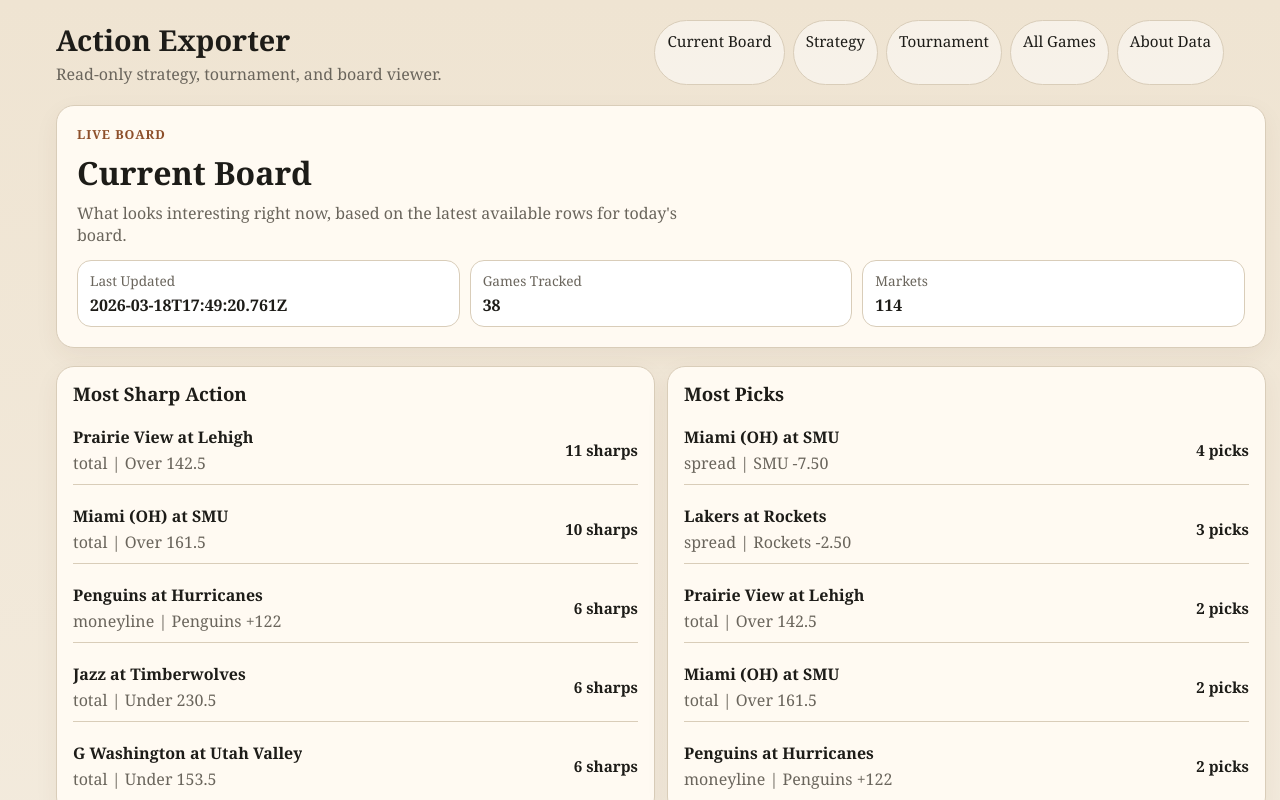
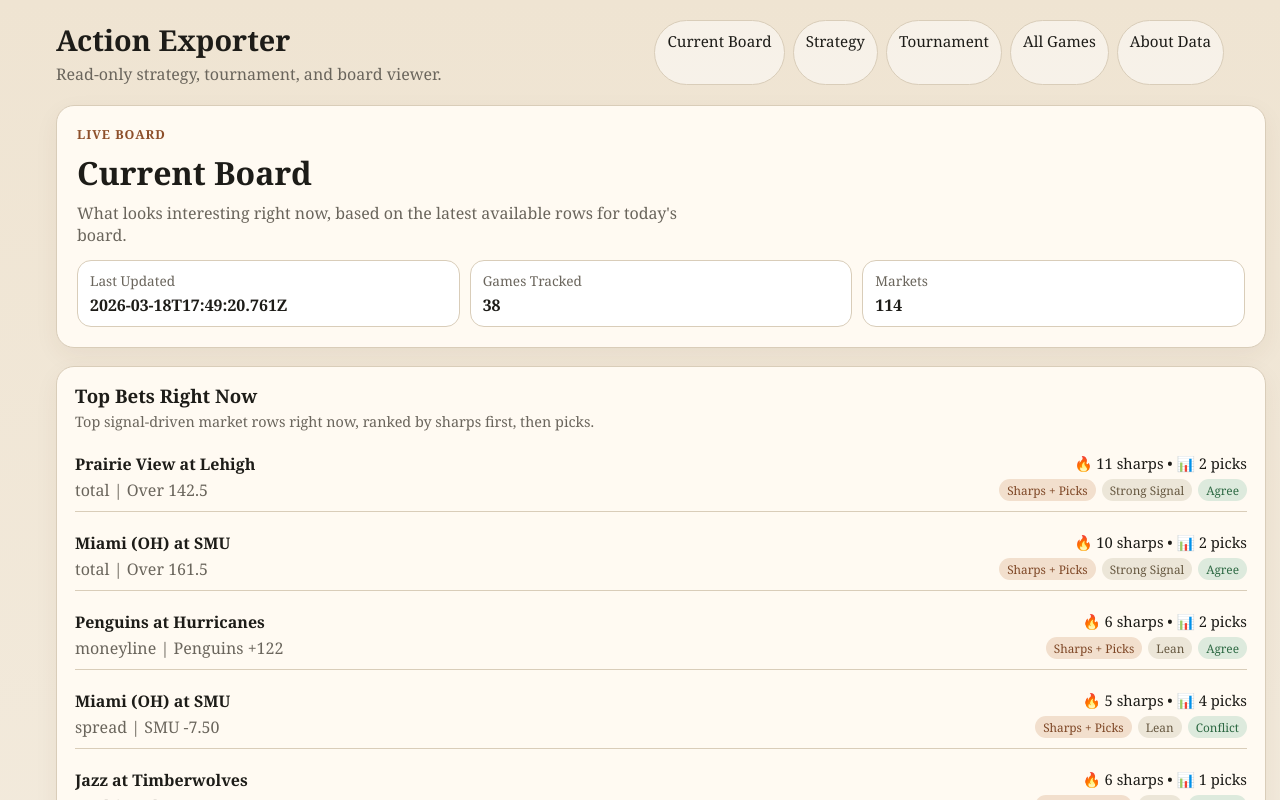
Before and after one commit to kevinheinzelman/action-exporter-view, a Next.js app: page / in a window 1280 px wide. Shown: the top 800 px of the page. Built offline with nearby package versions, Linux system fonts and the light colour scheme.

Commit message:
Add files via upload

```diff
--- a/app/globals.css
+++ b/app/globals.css
@@ -304,6 +304,50 @@
   margin-bottom: 10px;
 }
 
+.current-board-top-bets {
+  padding: 16px 18px;
+}
+
+.current-board-top-bets h3 {
+  margin-bottom: 4px;
+}
+
+.current-board-top-bets-subtitle {
+  margin: 0 0 12px;
+  font-size: 0.9rem;
+}
+
+.current-board-top-bet-item {
+  display: flex;
+  justify-content: space-between;
+  align-items: start;
+  gap: 14px;
+}
+
+.current-board-top-bet-main {
+  min-width: 0;
+  display: grid;
+  gap: 4px;
+}
+
+.current-board-top-bet-meta {
+  display: grid;
+  gap: 6px;
+  justify-items: end;
+}
+
+.current-board-top-bet-counts {
+  white-space: nowrap;
+  font-size: 0.92rem;
+}
+
+.current-board-top-bet-badges {
+  display: flex;
+  flex-wrap: wrap;
+  justify-content: end;
+  gap: 6px;
+}
+
 .current-board-summary-item {
   display: flex;
   justify-content: space-between;
@@ -467,6 +511,18 @@
     font-size: 0.88rem;
   }
 
+  .current-board-top-bet-item {
+    flex-direction: column;
+  }
+
+  .current-board-top-bet-meta {
+    justify-items: start;
+  }
+
+  .current-board-top-bet-badges {
+    justify-content: start;
+  }
+
   .current-board-panel {
     padding: 14px;
   }
--- a/app/page.tsx
+++ b/app/page.tsx
@@ -86,6 +86,10 @@
   }
 
   return getPrimarySignalSide(row, 'sharp') === getPrimarySignalSide(row, 'picks') ? 'Agree' : 'Conflict';
+}
+
+function getTopBetScore(row: Record<string, any>): number {
+  return getSharpCount(row) * 3 + getPickCount(row);
 }
 
 function getPrimarySideText(game: Record<string, any>, market: string, row: Record<string, any>): string {
@@ -192,6 +196,35 @@
     [marketRows]
   );
 
+  const topBetsRightNow = useMemo(
+    () =>
+      [...marketRows]
+        .filter(({ game, market, row }) => {
+          const hasSignal = getSharpCount(row) > 0 || getPickCount(row) > 0;
+          if (!hasSignal) {
+            return false;
+          }
+          const primarySide = getPrimarySideText(game, market, row);
+          return primarySide.trim().length > 0;
+        })
+        .sort((left, right) => {
+          const scoreDiff = getTopBetScore(right.row) - getTopBetScore(left.row);
+          if (scoreDiff !== 0) {
+            return scoreDiff;
+          }
+
+          const leftAgreement = getAgreementLabel(left.row) === 'Agree' ? 1 : 0;
+          const rightAgreement = getAgreementLabel(right.row) === 'Agree' ? 1 : 0;
+          if (rightAgreement !== leftAgreement) {
+            return rightAgreement - leftAgreement;
+          }
+
+          return String(right.row.pulledAt ?? '').localeCompare(String(left.row.pulledAt ?? ''));
+        })
+        .slice(0, 5),
+    [marketRows]
+  );
+
   const filteredRows = useMemo(() => {
     let rows = [...marketRows];
 
@@ -286,6 +319,36 @@
             <strong>{marketRows.length}</strong>
           </div>
         </div>
+      </section>
+
+      <section>
+        <article className="panel current-board-top-bets">
+          <h3>Top Bets Right Now</h3>
+          <p className="subtle current-board-top-bets-subtitle">Top signal-driven market rows right now, ranked by sharps first, then picks.</p>
+          <div className="summary-list">
+            {topBetsRightNow.map(({ game, market, row }) => (
+              <div className="summary-item current-board-top-bet-item" key={`top-bet:${String(game.gameId)}:${market}`}>
+                <div className="current-board-top-bet-main">
+                  <strong className="current-board-summary-game" title={`${game.awayTeam ?? 'Away'} at ${game.homeTeam ?? 'Home'}`}>
+                    {game.awayTeam ?? 'Away'} at {game.homeTeam ?? 'Home'}
+                  </strong>
+                  <div className="subtle current-board-summary-detail">
+                    {market} | {getPrimarySideText(game, market, row)}
+                  </div>
+                </div>
+                <div className="current-board-top-bet-meta">
+                  <div className="current-board-top-bet-counts">{`\u{1F525} ${getSharpCount(row)} sharps \u2022 \u{1F4CA} ${getPickCount(row)} picks`}</div>
+                  <div className="current-board-top-bet-badges">
+                    <span className="pill current-board-pill current-board-pill-signal">{getSignalLabel(row)}</span>
+                    {getSignalStrengthLabel(row) ? <span className="pill current-board-pill current-board-pill-strength">{getSignalStrengthLabel(row)}</span> : null}
+                    {getAgreementLabel(row) ? <span className="pill current-board-pill current-board-pill-agreement">{getAgreementLabel(row)}</span> : null}
+                  </div>
+                </div>
+              </div>
+            ))}
+            {topBetsRightNow.length === 0 ? <div className="subtle">No signal-driven bets available right now.</div> : null}
+          </div>
+        </article>
       </section>
 
       <section className="cards two-up">
```
